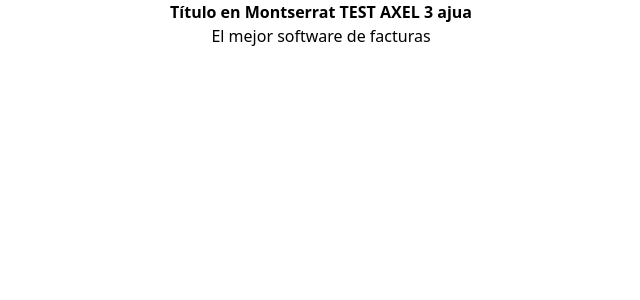
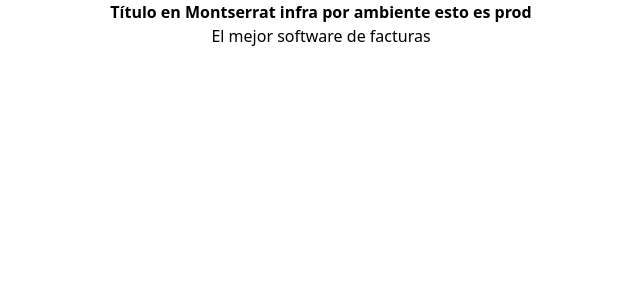
Before and after one commit to axlopezre/azure-function-app-poc, a Next.js app in the folder src/Frontend/: page / in a window 1280 px wide. Shown: the top 300 px of the page, without its empty margins (319-959 px from the left). Built offline with nearby package versions, Linux system fonts and the light colour scheme.

Commit message:
front y back changes to prod

```diff
--- a/src/Frontend/app/page.tsx
+++ b/src/Frontend/app/page.tsx
@@ -1,7 +1,7 @@
 export default function Page() {
   return (
     <div className="flex justify-center items-center flex-col">
-      <h1 className="font-sans font-bold">Título en Montserrat TEST AXEL 3 ajua</h1>
+      <h1 className="font-sans font-bold">Título en Montserrat infra por ambiente esto es prod</h1>
       <p className="font-lato text-base">El mejor software de facturas</p>
     </div>
   );
```
Also changed, not shown: 1 other file (tests, documents, lock files or other folders).
